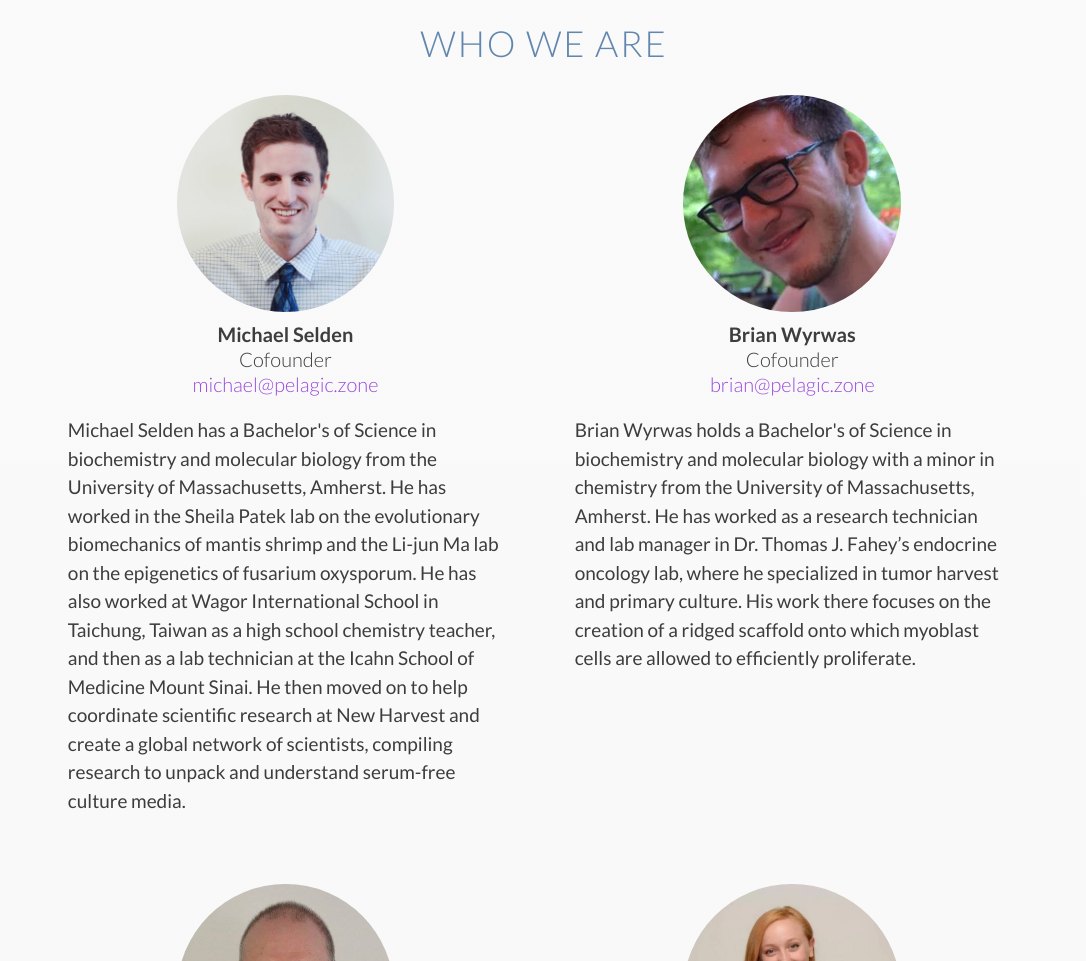
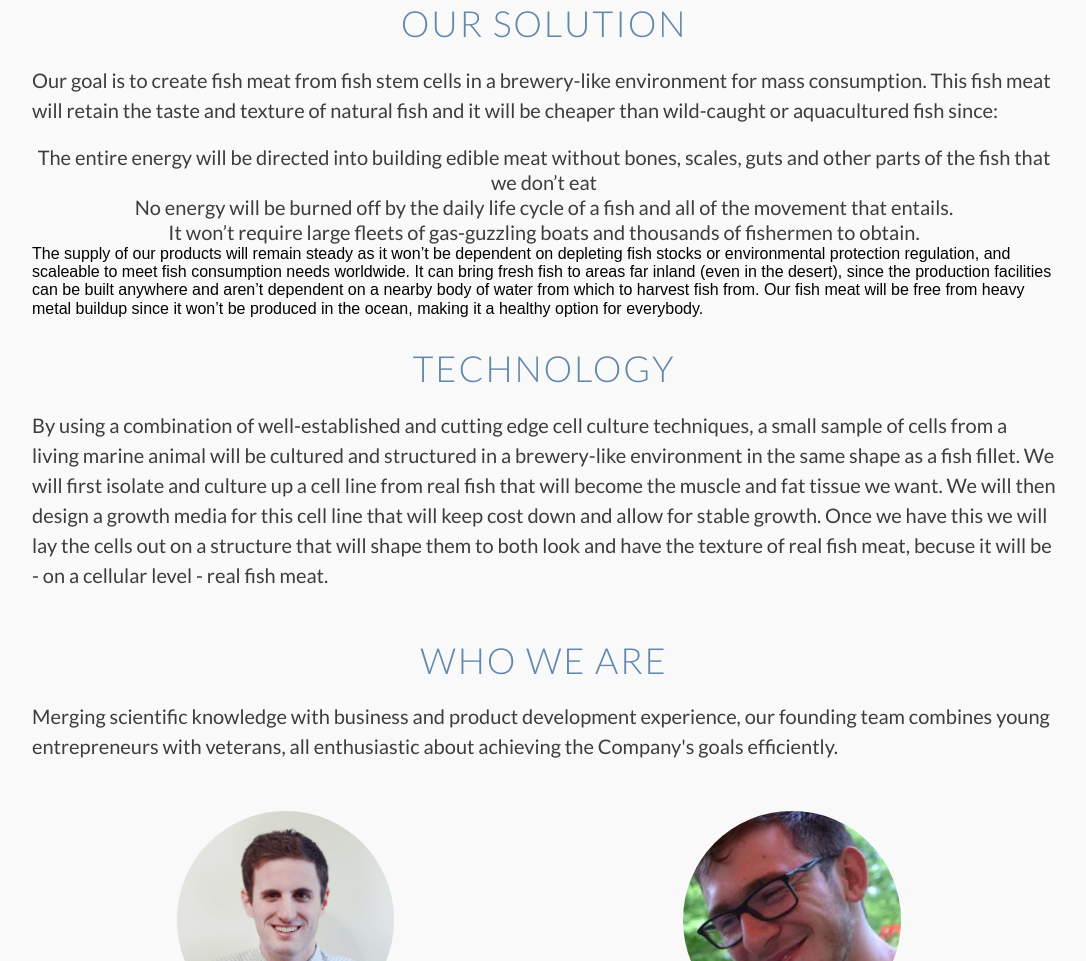
Before and after one commit to PelagicCo/pelagicco.github.io, a plain HTML site: page index.html in a window 1280 px wide. Shown: the part 1551-2512 px from the top of the page, without its empty margins (96-1182 px from the left). Drawn offline with Linux system fonts and the light colour scheme.

Commit message:
added technology section and bio header

```diff
--- a/index.html
+++ b/index.html
@@ -59,12 +59,29 @@
       <p>
         53% of Earth’s fish stocks are fully exploited, but consumption of fish continues to increase.  Our hauls of fish will be smaller and smaller as the years go by, and governments will continue limiting fishing in order to protect our ocean ecosystems.  This scarcity of fish meat means that the price of fish will stay on its rising course, putting healthy fish protein out of reach for all but the richest of consumers.  The pollution of the ocean also allows for heavy metals like mercury to accumulate in fish, limiting the recommended consumption amounts of this otherwise nutritious and healthy source of energy.
       </p>
+      <h1>OUR SOLUTION</h1>
+      <p>
+        Our goal is to create fish meat from fish stem cells in a brewery-like environment for mass consumption.  This fish meat will retain the taste and texture of natural fish and it will be cheaper than wild-caught or aquacultured fish since:
+        <ul>
+<li>The entire energy will be directed into building edible meat without bones, scales, guts and other parts of the fish that we don’t eat</li>
+<li>No energy will be burned off by the daily life cycle of a fish and all of the movement that entails. </li>
+<li>It won’t require large fleets of gas-guzzling boats and thousands of fishermen to obtain. </li>
+</ul>
+The supply of our products will remain steady as it won’t be dependent on depleting fish stocks or environmental protection regulation, and scaleable to meet fish consumption needs worldwide.  It can bring fresh fish to areas far inland (even in the desert), since the production facilities can be built anywhere and aren’t dependent on a nearby body of water from which to harvest fish from.  Our fish meat will be free from heavy metal buildup since it won’t be produced in the ocean, making it a healthy option for everybody.
+    </p>
+    <h1>TECHNOLOGY</h1>
+    <p>
+      By using a combination of well-established and cutting edge cell culture techniques, a small sample of cells from a living marine animal will be cultured and structured in a brewery-like environment in the same shape as a fish fillet.  We will first isolate and culture up a cell line from real fish that will become the muscle and fat tissue we want.  We will then design a growth media for this cell line that will keep cost down and allow for stable growth.  Once we have this we will lay the cells out on a structure that will shape them to both look and have the texture of real fish meat, becuse it will be - on a cellular level - real fish meat.
+    </p>
+
 		</div><!-- End .primary-content -->
 
 		<div class="secondary-content">
 
       <h1>WHO WE ARE</h1>
-
+<p>
+  Merging scientific knowledge with business and product development experience, our founding team combines young entrepreneurs with veterans, all enthusiastic about achieving the Company's goals efficiently.
+</p>
       <div class="bio">
         <img class= "bio-image" src="img/michael-bio.jpg" alt="Michael Selden">
         <ul class="contact-info">
```
